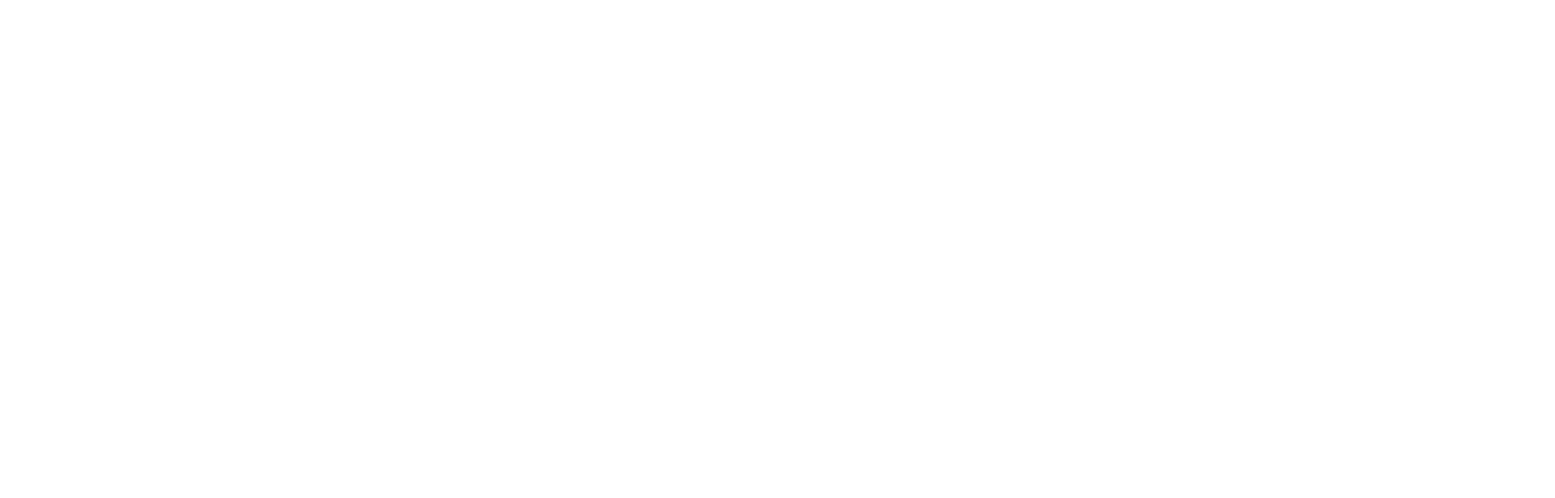
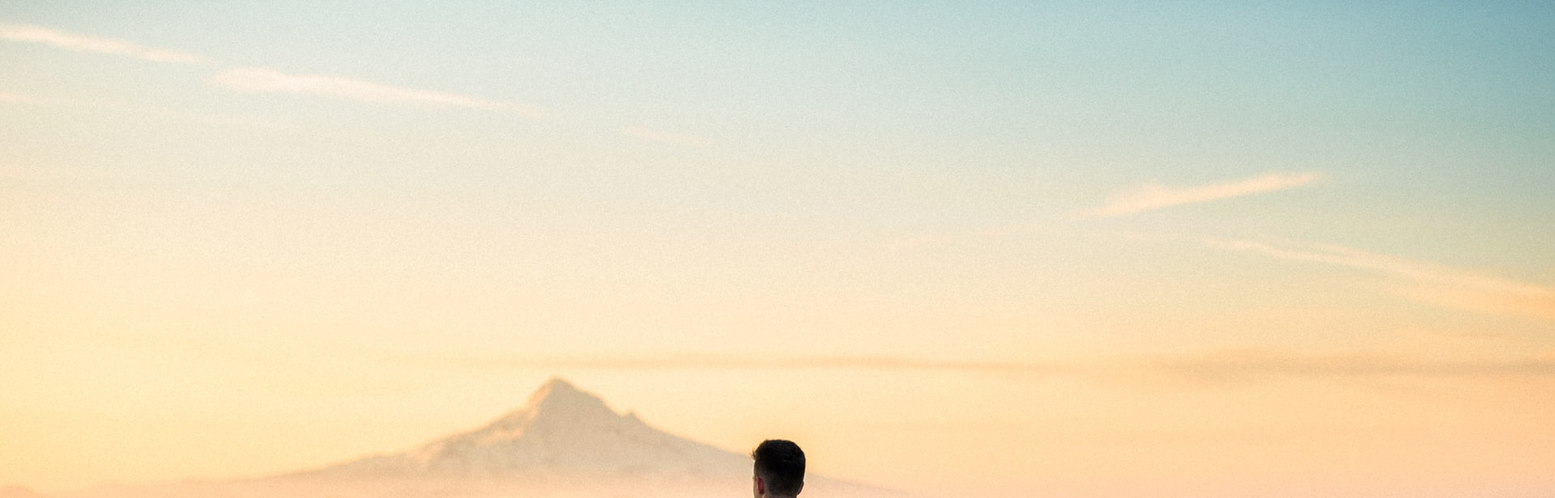
Before and after one commit to marcoaminotto/sofomo-task, a React (Create React App) app: page / in a window 1280 px wide. Shown: the top 616 px of the page at 81% size, 1920 px wide, since content can reach past the window. Built offline with nearby package versions, Linux system fonts and the light colour scheme.

Commit message:
feat: create slider base

```diff
--- a/src/containers/Carousel/index.js
+++ b/src/containers/Carousel/index.js
@@ -1,9 +1,19 @@
-import React from 'react';
+import React, { useState } from 'react';
+
+import Image from '../../components/Image';
 
 const Carousel = () => {
+  const [imagesList, setImagesList] = useState([1, 2, 3, 4]);
+
   return (
     <div id="carousel">
-      {/* <Slider />
+      <div id="slider">
+        {imagesList.map((index) => {
+          const imagePath = `/images/image${index}.jpg`;
+          return <Image key={index} src={imagePath} />;
+        })}
+      </div>
+      {/*
       <Filmtrip />
       <ArrowButton /> right
       <ArrowButton /> left */}
--- a/src/styles/containers/_carousel.scss
+++ b/src/styles/containers/_carousel.scss
@@ -1,4 +1,10 @@
 #carousel {
   width: 100vw;
   height: 100vh;
+  overflow: hidden;
+
+  #slider {
+    display: flex;
+    z-index: -1;
+  }
 }
```
